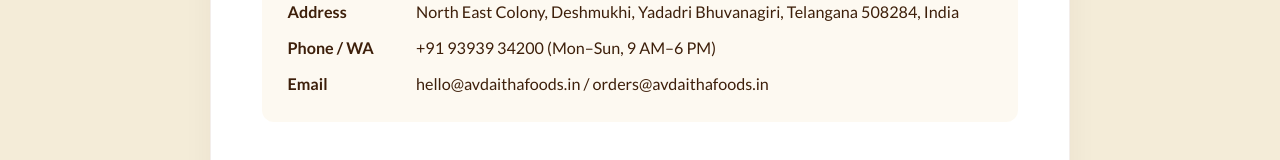
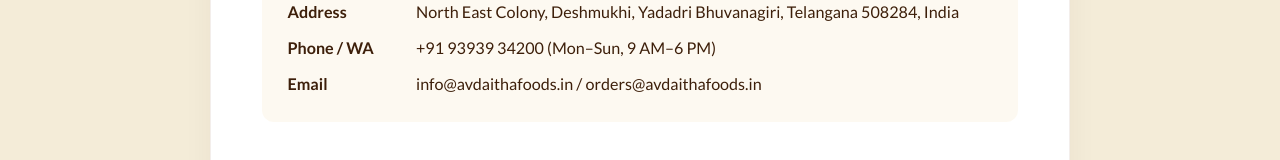
Before and after one commit to nexlifly-2820/adhvaithafoods_website, a Next.js app: page /privacy-policy in a window 1280 px wide. Shown: the part 501-661 px from the top of the page. Built offline with nearby package versions, Linux system fonts and the light colour scheme; a web font is replaced by a local one.

Commit message:
feat: add legal policy pages, contact page, and footer component

```diff
--- a/app/contact/page.js
+++ b/app/contact/page.js
@@ -402,7 +402,7 @@
               {[
                 { icon: <MapPin size={48} color="#FF1E1E" />, title: 'OUR KITCHEN', text: 'Adhvaitha Foods, North East Colony\nDeshmukhi, Yadadri Bhuvanagiri 508284' },
                 { icon: <Phone size={48} color="#FF1E1E" />, title: 'CALL US', text: '+91 93939 34200\nMon–Sun, 9AM–6PM' },
-                { icon: <Mail size={48} color="#FF1E1E" />, title: 'EMAIL', text: 'hello@avdaithafoods.in\nsupport@avdaithafoods.in' },
+                { icon: <Mail size={48} color="#FF1E1E" />, title: 'EMAIL', text: 'info@avdaithafoods.in\nsupport@avdaithafoods.in' },
                 { icon: <Clock size={48} color="#FF1E1E" />, title: 'HOURS', text: 'Mon–Sun: 9AM – 6PM\nOpen Every Day' }
               ].map((item, i) => (
                 <div key={i} className="reveal" style={{
--- a/app/privacy-policy/page.jsx
+++ b/app/privacy-policy/page.jsx
@@ -34,7 +34,7 @@
             <span>+91 93939 34200 (Mon–Sun, 9 AM–6 PM)</span>
 
             <strong style={{ color: 'var(--rich-brown)' }}>Email</strong>
-            <span>hello@avdaithafoods.in / orders@avdaithafoods.in</span>
+            <span>info@avdaithafoods.in / orders@avdaithafoods.in</span>
           </div>
         </section>
 
@@ -215,7 +215,7 @@
               </table>
             </div>
 
-            <p className="body-md">To exercise any of these rights, contact us at <a href="mailto:hello@avdaithafoods.in" style={{ color: 'var(--terracotta)', fontWeight: 700 }}>hello@avdaithafoods.in</a> with the subject line "Data Privacy Request". We will respond within 30 days.</p>
+            <p className="body-md">To exercise any of these rights, contact us at <a href="mailto:info@avdaithafoods.in" style={{ color: 'var(--terracotta)', fontWeight: 700 }}>info@avdaithafoods.in</a> with the subject line "Data Privacy Request". We will respond within 30 days.</p>
           </section>
 
           <section>
@@ -332,7 +332,7 @@
                 <tbody>
                   <tr><td style={{ padding: '0.5rem 0', fontWeight: 'bold', width: '30%', color: 'var(--rich-brown)' }}>Legal Entity Name</td><td style={{ padding: '0.5rem 0' }}>Adhvaitha Foods</td></tr>
                   <tr><td style={{ padding: '0.5rem 0', fontWeight: 'bold', color: 'var(--rich-brown)' }}>Registered Office Address</td><td style={{ padding: '0.5rem 0' }}>North East Colony, Deshmukhi, Yadadri Bhuvanagiri, Telangana 508284, India</td></tr>
-                  <tr><td style={{ padding: '0.5rem 0', fontWeight: 'bold', color: 'var(--rich-brown)' }}>Support Email</td><td style={{ padding: '0.5rem 0' }}>hello@avdaithafoods.in</td></tr>
+                  <tr><td style={{ padding: '0.5rem 0', fontWeight: 'bold', color: 'var(--rich-brown)' }}>Support Email</td><td style={{ padding: '0.5rem 0' }}>info@avdaithafoods.in</td></tr>
                   <tr><td style={{ padding: '0.5rem 0', fontWeight: 'bold', color: 'var(--rich-brown)' }}>Support Phone Number</td><td style={{ padding: '0.5rem 0' }}>+91 93939 34200</td></tr>
                   <tr><td style={{ padding: '0.5rem 0', fontWeight: 'bold', color: 'var(--rich-brown)' }}>Hours</td><td style={{ padding: '0.5rem 0' }}>Monday – Sunday: 9:00 AM – 6:00 PM IST</td></tr>
                 </tbody>
--- a/app/refund-policy/page.jsx
+++ b/app/refund-policy/page.jsx
@@ -74,7 +74,7 @@
                 <tbody>
                   <tr><td style={{ padding: '0.5rem 0', fontWeight: 'bold', width: '30%', color: 'var(--rich-brown)' }}>Legal Entity Name</td><td style={{ padding: '0.5rem 0' }}>Adhvaitha Foods</td></tr>
                   <tr><td style={{ padding: '0.5rem 0', fontWeight: 'bold', color: 'var(--rich-brown)' }}>Registered Office Address</td><td style={{ padding: '0.5rem 0' }}>North East Colony, Deshmukhi, Yadadri Bhuvanagiri, Telangana 508284, India</td></tr>
-                  <tr><td style={{ padding: '0.5rem 0', fontWeight: 'bold', color: 'var(--rich-brown)' }}>Support Email</td><td style={{ padding: '0.5rem 0' }}>hello@avdaithafoods.in</td></tr>
+                  <tr><td style={{ padding: '0.5rem 0', fontWeight: 'bold', color: 'var(--rich-brown)' }}>Support Email</td><td style={{ padding: '0.5rem 0' }}>info@avdaithafoods.in</td></tr>
                   <tr><td style={{ padding: '0.5rem 0', fontWeight: 'bold', color: 'var(--rich-brown)' }}>Support Phone Number</td><td style={{ padding: '0.5rem 0' }}>+91 93939 34200</td></tr>
                   <tr><td style={{ padding: '0.5rem 0', fontWeight: 'bold', color: 'var(--rich-brown)' }}>Hours</td><td style={{ padding: '0.5rem 0' }}>Monday – Sunday: 9:00 AM – 6:00 PM IST</td></tr>
                 </tbody>
--- a/app/shipping-policy/page.jsx
+++ b/app/shipping-policy/page.jsx
@@ -50,7 +50,7 @@
                 <tbody>
                   <tr><td style={{ padding: '0.5rem 0', fontWeight: 'bold', width: '30%', color: 'var(--rich-brown)' }}>Legal Entity Name</td><td style={{ padding: '0.5rem 0' }}>Adhvaitha Foods</td></tr>
                   <tr><td style={{ padding: '0.5rem 0', fontWeight: 'bold', color: 'var(--rich-brown)' }}>Registered Office Address</td><td style={{ padding: '0.5rem 0' }}>North East Colony, Deshmukhi, Yadadri Bhuvanagiri, Telangana 508284, India</td></tr>
-                  <tr><td style={{ padding: '0.5rem 0', fontWeight: 'bold', color: 'var(--rich-brown)' }}>Support Email</td><td style={{ padding: '0.5rem 0' }}>hello@avdaithafoods.in</td></tr>
+                  <tr><td style={{ padding: '0.5rem 0', fontWeight: 'bold', color: 'var(--rich-brown)' }}>Support Email</td><td style={{ padding: '0.5rem 0' }}>info@avdaithafoods.in</td></tr>
                   <tr><td style={{ padding: '0.5rem 0', fontWeight: 'bold', color: 'var(--rich-brown)' }}>Support Phone Number</td><td style={{ padding: '0.5rem 0' }}>+91 93939 34200</td></tr>
                   <tr><td style={{ padding: '0.5rem 0', fontWeight: 'bold', color: 'var(--rich-brown)' }}>Hours</td><td style={{ padding: '0.5rem 0' }}>Monday – Sunday: 9:00 AM – 6:00 PM IST</td></tr>
                 </tbody>
--- a/app/terms-and-conditions/page.jsx
+++ b/app/terms-and-conditions/page.jsx
@@ -34,7 +34,7 @@
             <span>+91 93939 34200 (Mon–Sun, 9 AM–6 PM)</span>
 
             <strong style={{ color: 'var(--rich-brown)' }}>Email</strong>
-            <span>hello@avdaithafoods.in / orders@avdaithafoods.in</span>
+            <span>info@avdaithafoods.in / orders@avdaithafoods.in</span>
           </div>
         </section>
 
@@ -240,7 +240,7 @@
                 <tbody>
                   <tr><td style={{ padding: '0.5rem 0', fontWeight: 'bold', width: '30%', color: 'var(--rich-brown)' }}>Legal Entity Name</td><td style={{ padding: '0.5rem 0' }}>Adhvaitha Foods</td></tr>
                   <tr><td style={{ padding: '0.5rem 0', fontWeight: 'bold', color: 'var(--rich-brown)' }}>Registered Office Address</td><td style={{ padding: '0.5rem 0' }}>North East Colony, Deshmukhi, Yadadri Bhuvanagiri, Telangana 508284, India</td></tr>
-                  <tr><td style={{ padding: '0.5rem 0', fontWeight: 'bold', color: 'var(--rich-brown)' }}>Support Email</td><td style={{ padding: '0.5rem 0' }}>hello@avdaithafoods.in</td></tr>
+                  <tr><td style={{ padding: '0.5rem 0', fontWeight: 'bold', color: 'var(--rich-brown)' }}>Support Email</td><td style={{ padding: '0.5rem 0' }}>info@avdaithafoods.in</td></tr>
                   <tr><td style={{ padding: '0.5rem 0', fontWeight: 'bold', color: 'var(--rich-brown)' }}>Support Phone Number</td><td style={{ padding: '0.5rem 0' }}>+91 93939 34200</td></tr>
                   <tr><td style={{ padding: '0.5rem 0', fontWeight: 'bold', color: 'var(--rich-brown)' }}>Hours</td><td style={{ padding: '0.5rem 0' }}>Monday – Sunday: 9:00 AM – 6:00 PM IST</td></tr>
                 </tbody>
--- a/components/Footer.jsx
+++ b/components/Footer.jsx
@@ -68,7 +68,7 @@
             <div style={{ display: 'flex', flexWrap: 'wrap', gap: '1.5rem', fontWeight: 800, fontSize: '0.8rem', marginBottom: '1.5rem', letterSpacing: '0.02em', maxWidth: '400px' }}>
               <div>📍 North East Colony, Yadadri Bhuvanagiri 508284</div>
               <div>📞 +91 93939 34200</div>
-              <div>✉️ hello@avdaithafoods.in</div>
+              <div>✉️ info@avdaithafoods.in</div>
               <div>⏰ Mon–Sun: 9AM – 6PM</div>
             </div>
 
```
